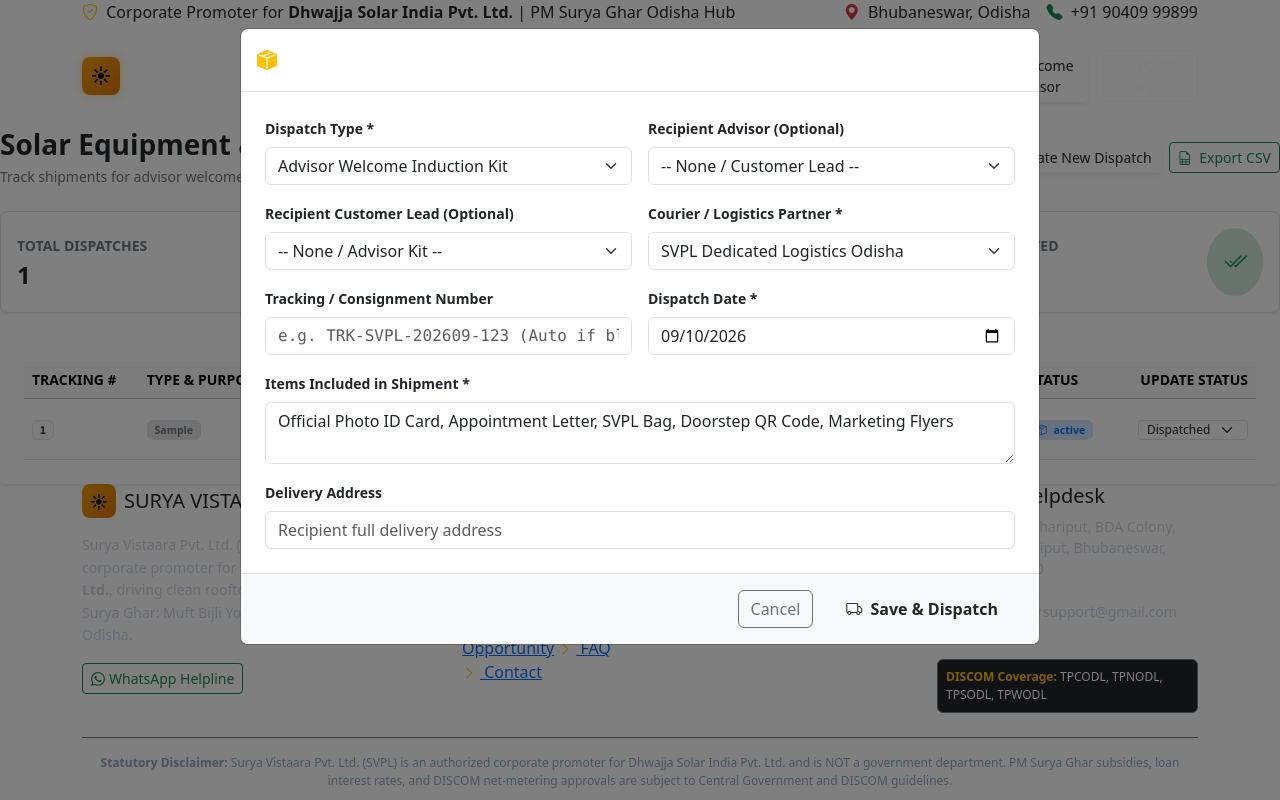
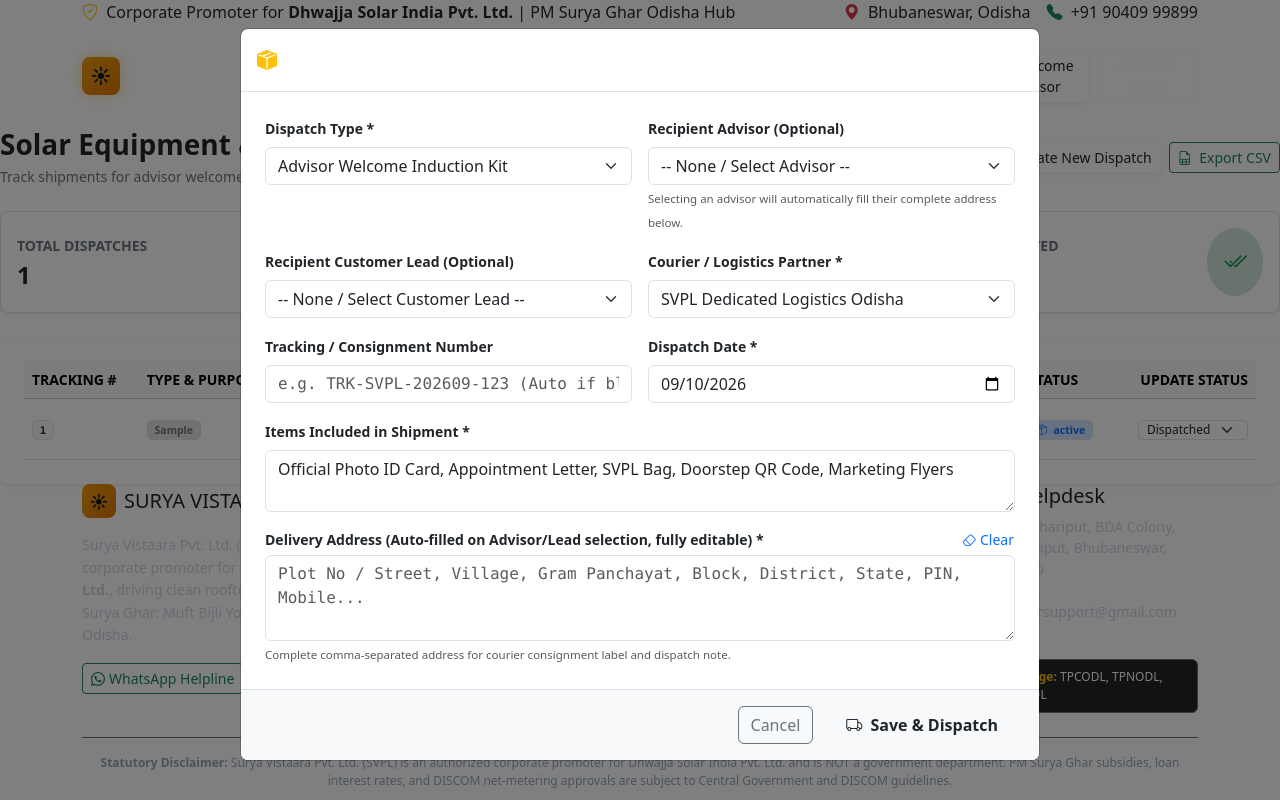
Before and after one commit to debendumishra/svpl-web, a PHP site: the page made by app/Views/admin/dispatches.php in a window 1280 px wide, after a click on "+ Create New Dispatch". Run offline with PHP 8.4, Linux system fonts and the light colour scheme; the template is opened without the code that fills it: most values are stand-ins (such as "Sample title", 1, 10 or a date in 2020); data that the repository does not hold is empty.

Commit message:
feat(dispatches): auto-populate comma-separated address on advisor/lead selection with editable textarea

```diff
--- a/app/Views/admin/dispatches.php
+++ b/app/Views/admin/dispatches.php
@@ -199,7 +199,7 @@ foreach ($dispatches as $d) {
                     <div class="row g-3">
                         <div class="col-md-6">
                             <label class="form-label fw-semibold small">Dispatch Type *</label>
-                            <select name="dispatch_type" class="form-select" required>
+                            <select name="dispatch_type" id="selectDispatchType" class="form-select" required>
                                 <option value="ADVISOR_KIT">Advisor Welcome Induction Kit</option>
                                 <option value="SOLAR_EQUIPMENT">Solar Panels & Inverter Package</option>
                                 <option value="NET_METER">DISCOM Net Meter & BOS Kit</option>
@@ -208,21 +208,46 @@ foreach ($dispatches as $d) {
                         </div>
                         <div class="col-md-6">
                             <label class="form-label fw-semibold small">Recipient Advisor (Optional)</label>
-                            <select name="advisor_id" class="form-select">
-                                <option value="">-- None / Customer Lead --</option>
-                                <?php foreach (($advisors ?? []) as $adv): ?>
-                                    <option value="<?= $adv['id'] ?>">
-                                        <?= htmlspecialchars($adv['first_name'] . ' ' . $adv['last_name']) ?> (<?= htmlspecialchars($adv['advisor_code']) ?>)
+                            <select name="advisor_id" id="selectDispatchAdvisor" class="form-select">
+                                <option value="" data-address="">-- None / Select Advisor --</option>
+                                <?php foreach (($advisors ?? []) as $adv):
+                                    $addrParts = array_filter([
+                                        !empty($adv['address_line']) ? trim($adv['address_line']) : '',
+                                        !empty($adv['village']) ? 'Vill: ' . trim($adv['village']) : '',
+                                        !empty($adv['gram_panchayat']) ? 'GP: ' . trim($adv['gram_panchayat']) : '',
+                                        !empty($adv['block']) ? 'Block: ' . trim($adv['block']) : '',
+                                        !empty($adv['district']) ? 'Dist: ' . trim($adv['district']) : '',
+                                        !empty($adv['state']) ? trim($adv['state']) : 'Odisha',
+                                        !empty($adv['pincode']) ? 'PIN: ' . trim($adv['pincode']) : '',
+                                        !empty($adv['mobile']) ? 'Mob: ' . trim($adv['mobile']) : ''
+                                    ], fn($v) => !empty($v));
+                                    $fullAdvAddress = implode(', ', $addrParts);
+                                ?>
+                                    <option value="<?= $adv['id'] ?>" data-address="<?= htmlspecialchars($fullAdvAddress) ?>">
+                                        <?= htmlspecialchars($adv['first_name'] . ' ' . $adv['last_name']) ?> (<?= htmlspecialchars($adv['advisor_code']) ?>) - <?= htmlspecialchars($adv['district']) ?>
                                     </option>
                                 <?php endforeach; ?>
                             </select>
+                            <small class="text-muted" style="font-size: 0.72rem;">Selecting an advisor will automatically fill their complete address below.</small>
                         </div>
                         <div class="col-md-6">
                             <label class="form-label fw-semibold small">Recipient Customer Lead (Optional)</label>
-                            <select name="lead_id" class="form-select">
-                                <option value="">-- None / Advisor Kit --</option>
-                                <?php foreach (($leads ?? []) as $ld): ?>
-                                    <option value="<?= $ld['id'] ?>">
+                            <select name="lead_id" id="selectDispatchLead" class="form-select">
+                                <option value="" data-address="">-- None / Select Customer Lead --</option>
+                                <?php foreach (($leads ?? []) as $ld):
+                                    $ldAddrParts = array_filter([
+                                        !empty($ld['address_line']) ? trim($ld['address_line']) : '',
+                                        !empty($ld['village']) ? 'Vill: ' . trim($ld['village']) : '',
+                                        !empty($ld['gram_panchayat']) ? 'GP: ' . trim($ld['gram_panchayat']) : '',
+                                        !empty($ld['block']) ? 'Block: ' . trim($ld['block']) : '',
+                                        !empty($ld['district']) ? 'Dist: ' . trim($ld['district']) : '',
+                                        !empty($ld['state']) ? trim($ld['state']) : 'Odisha',
+                                        !empty($ld['pincode']) ? 'PIN: ' . trim($ld['pincode']) : '',
+                                        !empty($ld['mobile']) ? 'Mob: ' . trim($ld['mobile']) : ''
+                                    ], fn($v) => !empty($v));
+                                    $fullLdAddress = implode(', ', $ldAddrParts);
+                                ?>
+                                    <option value="<?= $ld['id'] ?>" data-address="<?= htmlspecialchars($fullLdAddress) ?>">
                                         <?= htmlspecialchars($ld['lead_code']) ?> - <?= htmlspecialchars($ld['first_name'] . ' ' . $ld['last_name']) ?> (<?= htmlspecialchars($ld['district']) ?>)
                                     </option>
                                 <?php endforeach; ?>
@@ -249,11 +274,17 @@ foreach ($dispatches as $d) {
                         </div>
                         <div class="col-md-12">
                             <label class="form-label fw-semibold small">Items Included in Shipment *</label>
-                            <textarea name="items_included" class="form-control" rows="2" placeholder="e.g. Official Photo ID Card, Appointment Letter, SVPL Bag, Doorstep QR Code, Marketing Flyers..." required>Official Photo ID Card, Appointment Letter, SVPL Bag, Doorstep QR Code, Marketing Flyers</textarea>
+                            <textarea name="items_included" id="inputDispatchItems" class="form-control" rows="2" placeholder="e.g. Official Photo ID Card, Appointment Letter, SVPL Bag, Doorstep QR Code, Marketing Flyers..." required>Official Photo ID Card, Appointment Letter, SVPL Bag, Doorstep QR Code, Marketing Flyers</textarea>
                         </div>
                         <div class="col-md-12">
-                            <label class="form-label fw-semibold small">Delivery Address</label>
-                            <input type="text" name="delivery_address" class="form-control" placeholder="Recipient full delivery address">
+                            <div class="d-flex justify-content-between align-items-center mb-1">
+                                <label class="form-label fw-semibold small mb-0">Delivery Address (Auto-filled on Advisor/Lead selection, fully editable) *</label>
+                                <button type="button" class="btn btn-link btn-sm p-0 text-decoration-none small text-primary" onclick="document.getElementById('inputDeliveryAddress').value = ''">
+                                    <i class="bi bi-eraser"></i> Clear
+                                </button>
+                            </div>
+                            <textarea name="delivery_address" id="inputDeliveryAddress" class="form-control font-monospace" rows="3" placeholder="Plot No / Street, Village, Gram Panchayat, Block, District, State, PIN, Mobile..." required></textarea>
+                            <small class="text-muted" style="font-size: 0.72rem;">Complete comma-separated address for courier consignment label and dispatch note.</small>
                         </div>
                     </div>
                 </div>
@@ -267,3 +298,53 @@ foreach ($dispatches as $d) {
         </div>
     </div>
 </div>
+
+<script>
+document.addEventListener('DOMContentLoaded', function () {
+    const selectAdvisor = document.getElementById('selectDispatchAdvisor');
+    const selectLead = document.getElementById('selectDispatchLead');
+    const inputAddress = document.getElementById('inputDeliveryAddress');
+    const selectType = document.getElementById('selectDispatchType');
+    const inputItems = document.getElementById('inputDispatchItems');
+
+    if (selectAdvisor && inputAddress) {
+        selectAdvisor.addEventListener('change', function () {
+            const selectedOpt = this.options[this.selectedIndex];
+            if (selectedOpt && selectedOpt.dataset && selectedOpt.dataset.address) {
+                inputAddress.value = selectedOpt.dataset.address;
+            }
+            // If an advisor is selected, reset lead dropdown
+            if (this.value && selectLead) {
+                selectLead.value = '';
+            }
+        });
+    }
+
+    if (selectLead && inputAddress) {
+        selectLead.addEventListener('change', function () {
+            const selectedOpt = this.options[this.selectedIndex];
+            if (selectedOpt && selectedOpt.dataset && selectedOpt.dataset.address) {
+                inputAddress.value = selectedOpt.dataset.address;
+            }
+            // If a lead is selected, reset advisor dropdown
+            if (this.value && selectAdvisor) {
+                selectAdvisor.value = '';
+            }
+        });
+    }
+
+    if (selectType && inputItems) {
+        selectType.addEventListener('change', function () {
+            if (this.value === 'ADVISOR_KIT') {
+                inputItems.value = 'Official Photo ID Card, Appointment Letter, SVPL Bag, Doorstep QR Code, Marketing Flyers';
+            } else if (this.value === 'SOLAR_EQUIPMENT') {
+                inputItems.value = 'Solar PV Modules (550W Mono PERC / TopCon), Solar Grid-Tie Inverter, HDGI Module Mounting Structure, AC/DC Distribution Box';
+            } else if (this.value === 'NET_METER') {
+                inputItems.value = 'Bi-Directional Net Meter, CT / PT Unit, Net Meter Testing Certificate, DISCOM BOS Interconnection Kit';
+            } else if (this.value === 'MARKETING_MATERIAL') {
+                inputItems.value = 'SVPL Outdoor Promotional Canopy (6x6 ft), Roll-up Standee, Solar Brochures (500 Nos), PM Surya Ghar Scheme Posters';
+            }
+        });
+    }
+});
+</script>
```
Also changed, not shown: docs/CHAT_HISTORY.md (+36 -0 lines).
